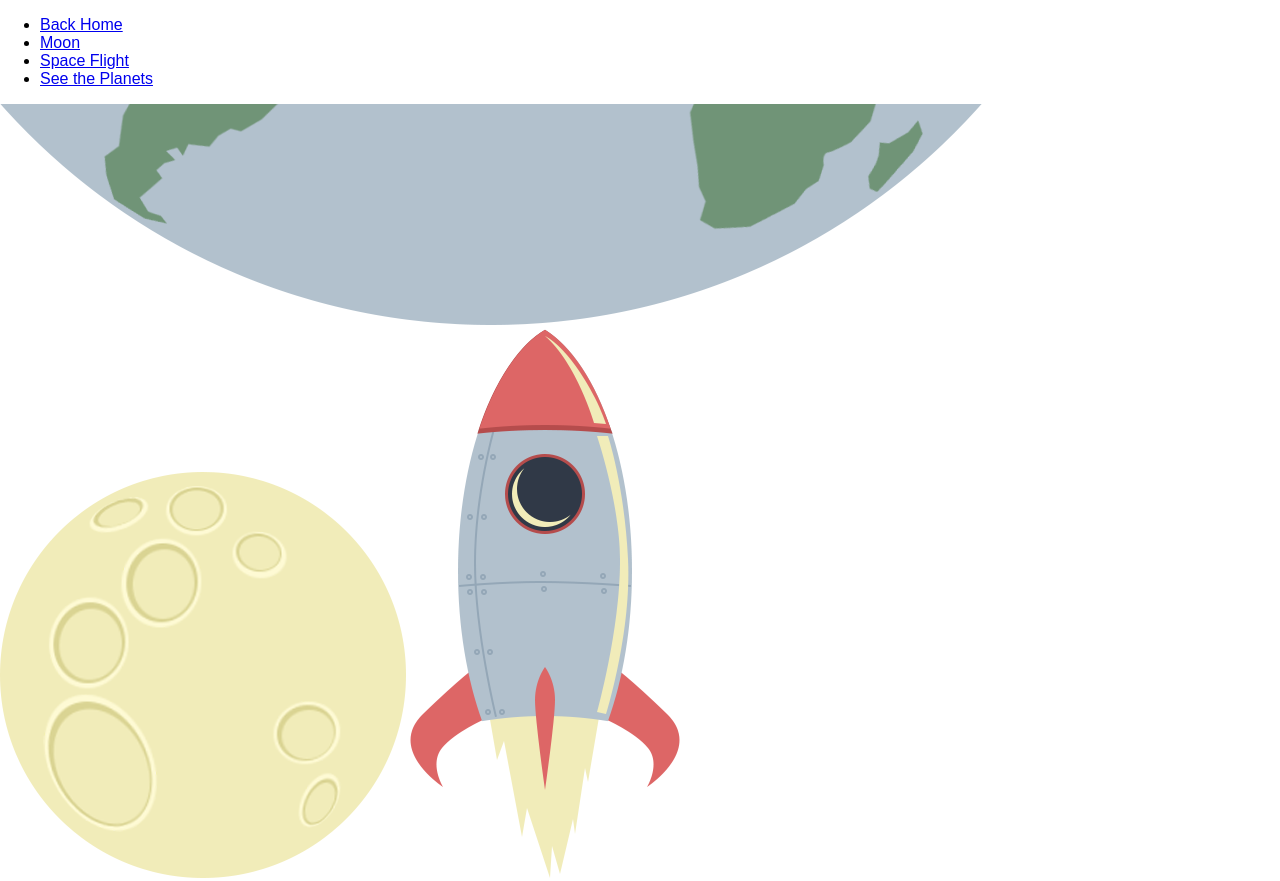
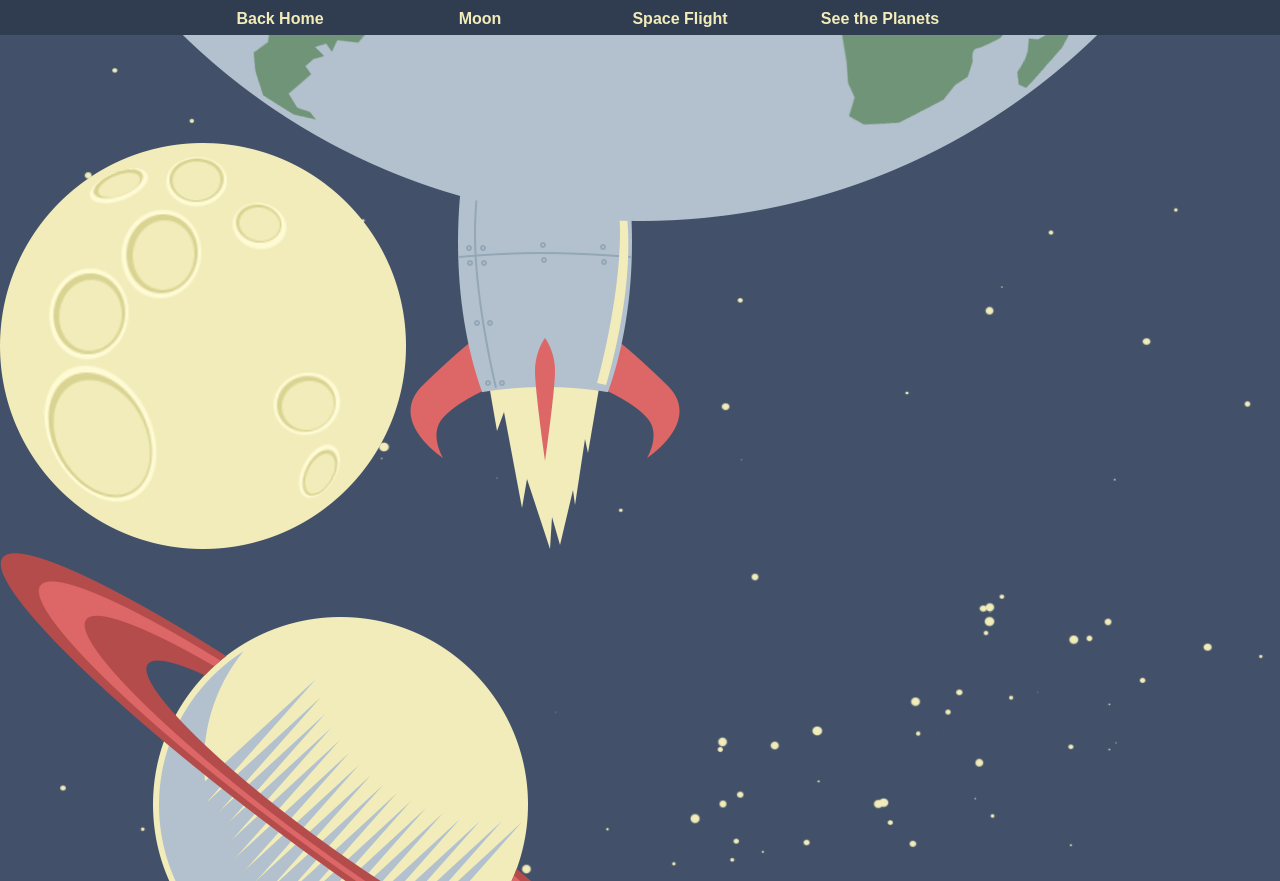
Before and after one commit to Sidhesh-Shinde/The-Solar-System, a plain HTML site: page index.html in a window 1280 px wide. Shown: the top 881 px of the page. After the commit the page ends 800 px from the top, so only its background shows below. Drawn offline with Linux system fonts and the light colour scheme.

Commit message:
This is after add css file and styling the navigation

```diff
--- /dev/null
+++ b/css/main.css
@@ -0,0 +1,63 @@
+#stars{
+	background: #425169 url(../img/stars.gif) top center no-repeat;
+	width: 100%;
+	height:4000px;
+	position: fixed;
+	top:0;
+	z-index:100;
+}
+
+#content{
+	color: #fff;
+	position:relative;
+	margin: 0 auto;
+	width:960px;
+	z-index:300;
+}
+
+#images{
+	position:fixed;
+	top:0;
+	width:100%;
+	z-index:200;
+}
+
+#main-nav{
+	background-color: #303d50;
+	height:35px;
+	padding:10;
+	margin:0;
+	position:fixed;
+	top:0;
+	width:100%;
+	z-index: 1000;
+}
+
+#main-nav ul{
+	width:960px;
+	margin:0 auto;
+	height:25px;
+	padding-top:10px;
+}
+
+#main-nav ul li{
+	float:left;
+	height:30px;
+	width:200px;
+	padding-left:0px;
+	list-style:none;
+	text-align:center;
+}
+
+#main-nav ul li a{
+	color:#f1ecb9;
+	font-weight: bold;
+	text-decoration:none;
+}
+
+#earth{
+	width:100%;
+	position:relative;
+	text-align:center;
+	z-index:999;
+}
--- a/index.html
+++ b/index.html
@@ -5,6 +5,7 @@
 		<meta charset="utf-8"/>
 
 		<link rel="stylesheet" href="css/normalize.css" />
+		<link rel="stylesheet" href="css/main.css" />
 
 		<script src="js/jquery-1.9.1.min.js"></script>
 	</head>
```
